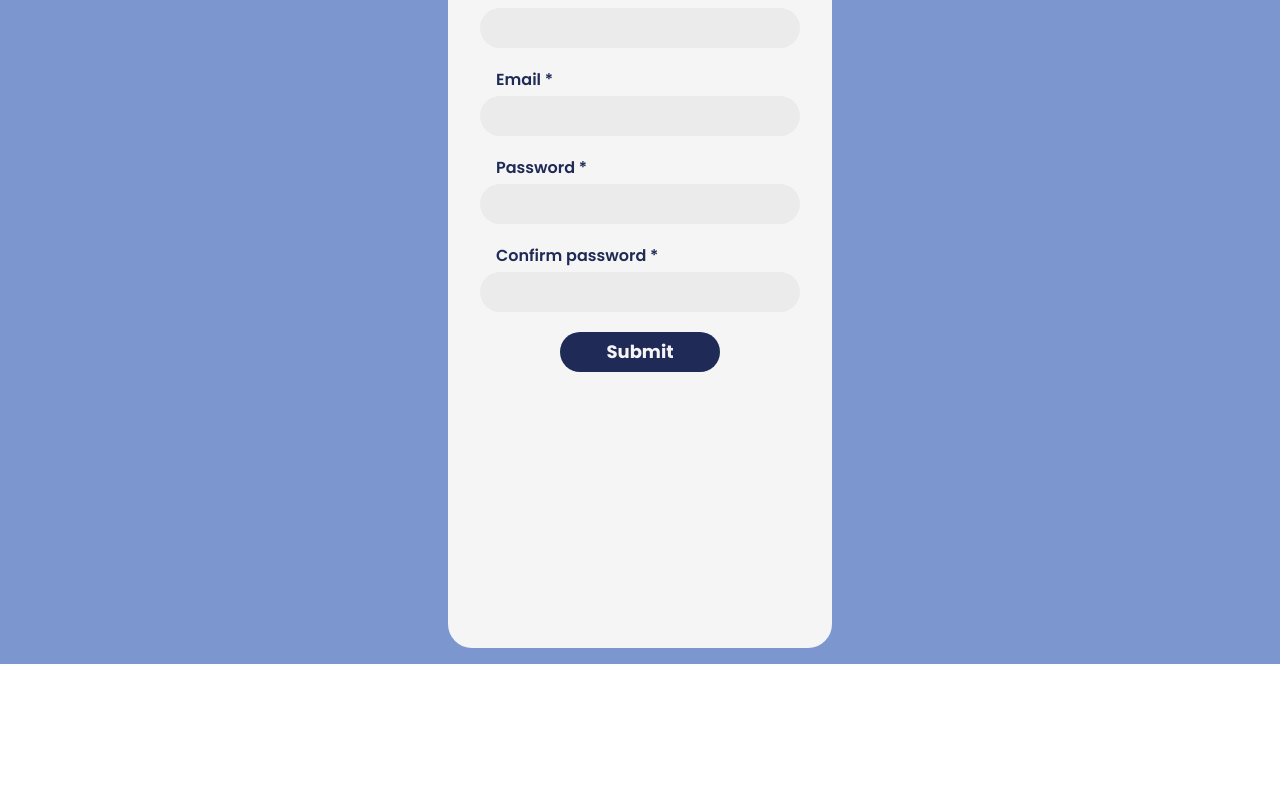
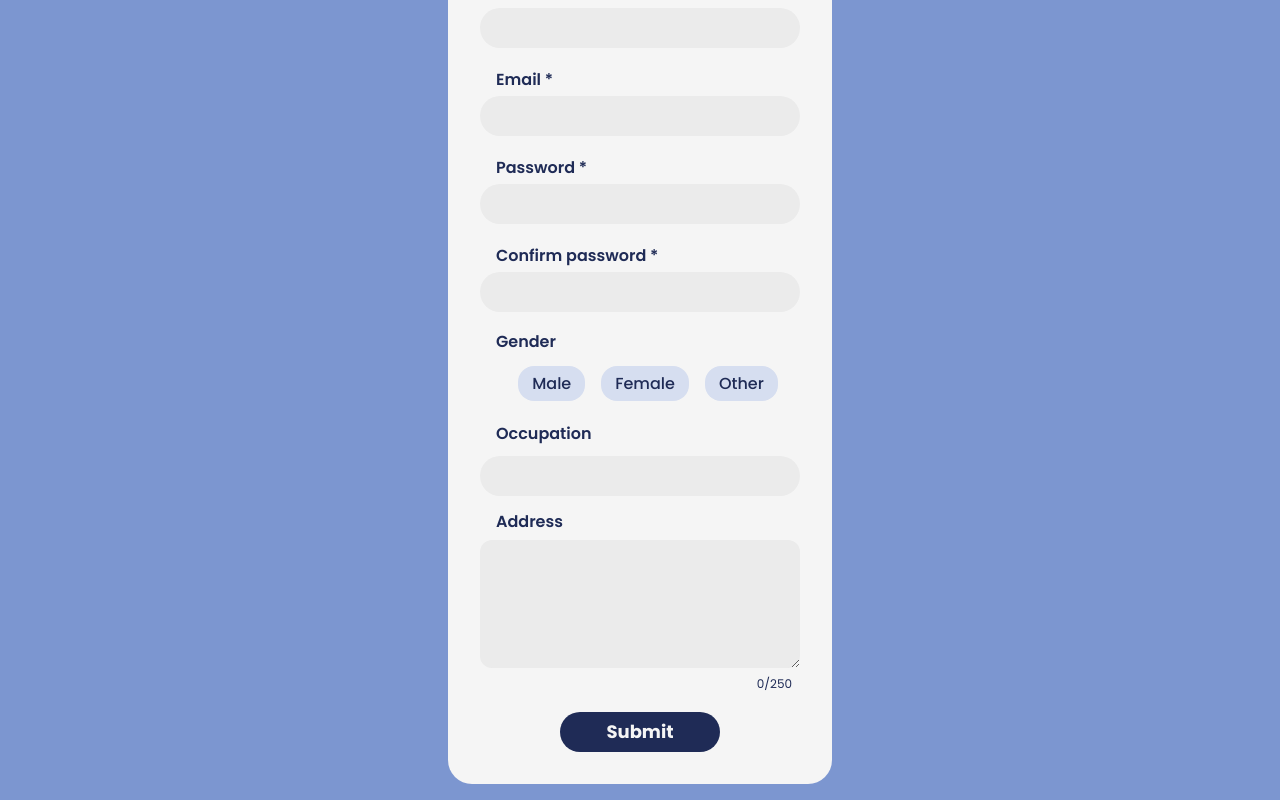
Before and after one commit to andresdmdev/form, a React (Create React App) app: page / in a window 1280 px wide. Shown: the part 232-1032 px from the top of the page. Before the commit the page ends 896 px from the top, so only its background shows below. Built offline with nearby package versions, Linux system fonts and the light colour scheme.

Commit message:
Fixed and tested form component

```diff
--- a/src/components/form/Form.js
+++ b/src/components/form/Form.js
@@ -8,8 +8,7 @@ import LastName from './name/LastName';
 import Gender from './gender/Gender';
 import Occupation from './occupation/Ocuppation';
 import Address from './address/Address';
-import { useDispatch, useSelector } from 'react-redux';
-import { setCard } from '../store/slices/cardSlice';
+/* import { setCard } from '../store/slices/cardSlice'; */
 import { useForm } from 'react-hook-form';
 import { useContext } from 'react';
 import UserContext from '../../context/UserContext';
@@ -59,29 +58,47 @@ import { useCallback } from 'react';
 } */
 
 
-export default function Form(){
+export default function Form({ showCard }){
 
-    const { setUserData, setShowCard } = useContext(UserContext)
+    const { setUserData } = useContext(UserContext)
 
-    const { register, formState: { errors }, handleSubmit, control } = useForm()
+    const { register, formState: { errors }, handleSubmit, control } = useForm({
+        defaultValues: {
+            firstName: "",
+            lastName: "",
+            email: "",
+            password: "",
+            confirmPassword: "",
+            gender: "",
+            occupation: "",
+            address: ""
+        }
+    })
 
     const handleOnSubmit = useCallback((data) => {
         setUserData(data)
-        setShowCard({ 'smallCard': true, 'bigCard': false })
-    }, [setShowCard, setUserData])
+        showCard(prevState => !prevState)
+    }, [setUserData, showCard])
 
     return (
-        <form onSubmit={handleSubmit(handleOnSubmit)} className="w-full min-h-screen mx-7 my-8 sm:m-8">
+        <form onSubmit={handleSubmit(handleOnSubmit)} className="w-full h-auto mx-7 my-8 sm:m-8">
             <h1 className="text-center font-bold text-3xl mt-0 mr-0 mb-10 ml-0">Sign up</h1>
             <FirstName register={register} handleErrors={errors} />
             <LastName register={register} handleErrors={errors} />
             <Email register={register} handleErrors={errors} />
             <Password register={register} handleErrors={errors} />
             <ConfirmPassword register={register} handleErrors={errors} control={control} />
-            <input type='submit' className={`w-40 h-10 border-none rounded-3xl bg-black font-bold
-            text-lg text-white block my-0 mx-auto mt-5 cursor-pointer outline-0 disabled:opacity-60
-            disabled:cursor-not-allowed hover:bg-white hover:text-black hover:border-black
-            hover:border-2 hover:border-solid transition-all duration-150`} placeholder='Sign up' />
+            <Gender register={register} />
+            <Occupation register={register} />
+            <Address register={register} />
+            <button
+                type='submit'
+                name='submit'
+                className={`w-40 h-10 border-none rounded-3xl bg-black font-bold
+                    text-lg text-white block my-0 mx-auto mt-5 cursor-pointer outline-0 disabled:opacity-60
+                    disabled:cursor-not-allowed hover:bg-white hover:text-black hover:border-black
+                    hover:border-2 hover:border-solid transition-all duration-150`}
+                placeholder='Submit'>Submit</button>
         </form>
     )
 }
```
Also changed, not shown: 1 other file (tests, documents, lock files or other folders).
